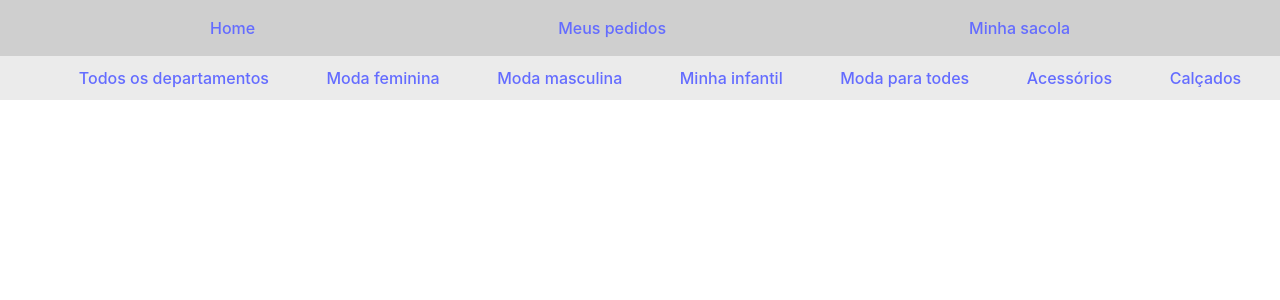
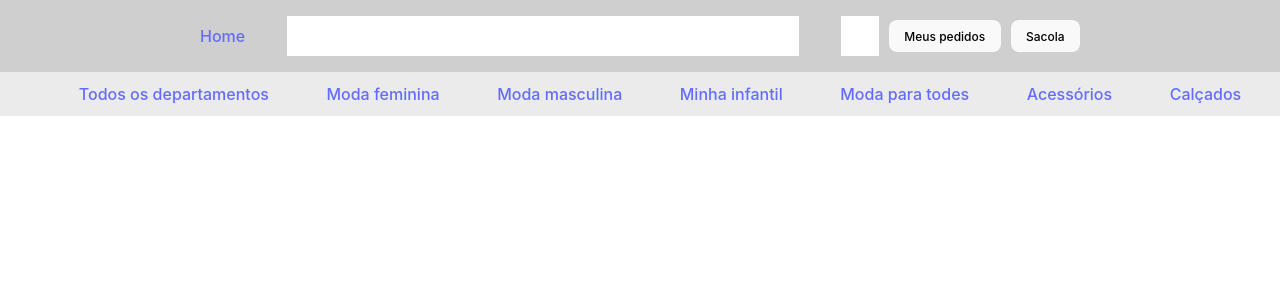
Before and after one commit to osCappuccinos/Projeto-II, a React (Vite) app: page / in a window 1280 px wide. Shown: the top 300 px of the page. Built offline with nearby package versions, Linux system fonts and the light colour scheme.

Commit message:
[features/front-end-sketch] navbar changes (added buttons for orders and cart)

```diff
--- a/src/components/menu/navbar.css
+++ b/src/components/menu/navbar.css
@@ -1,7 +1,27 @@
 .navbar{
     background-color: #CFCFCF;
-    ;
     overflow: hidden;
+}
+
+.search-bar{
+    width: 40vw;
+    height: 5vh;
+    background-color: #FFFFFF;
+    margin-left: 10px;
+    margin-right:10px;
+}
+
+.orders-and-cart{
+    display: flex;
+    flex-direction: row;
+    width:fit-content;
+    align-items: center;
+}
+
+.profile-pic {
+    width: 3vw;
+    height: 5vh;
+    background: #FFF;
 }
 
 .navbar ul{
@@ -12,11 +32,12 @@
     flex-direction: row;
     list-style-type: none;
     justify-content: space-between;
+    align-items: center;
 
 }
 
-.navbar ul li {
+.navbar ul button {
+    font-size:1.5vh;
     width: fit-content;
     margin-left: 10px;
-    margin-right: 10px;
 }
--- a/src/components/menu/navbar.jsx
+++ b/src/components/menu/navbar.jsx
@@ -6,8 +6,12 @@ const Navbar = () => {
     <nav className="navbar">
       <ul>
         <li><a href="/">Home</a></li>
-        <li><a href="/">Meus pedidos</a></li>
-        <li><a href="/">Minha sacola</a></li>
+        <div className="search-bar"></div>
+        <div className="orders-and-cart">
+          <div className="profile-pic"></div>
+          <button>Meus pedidos</button>
+          <button>Sacola</button>
+        </div>
       </ul>
     </nav>
  );
```
